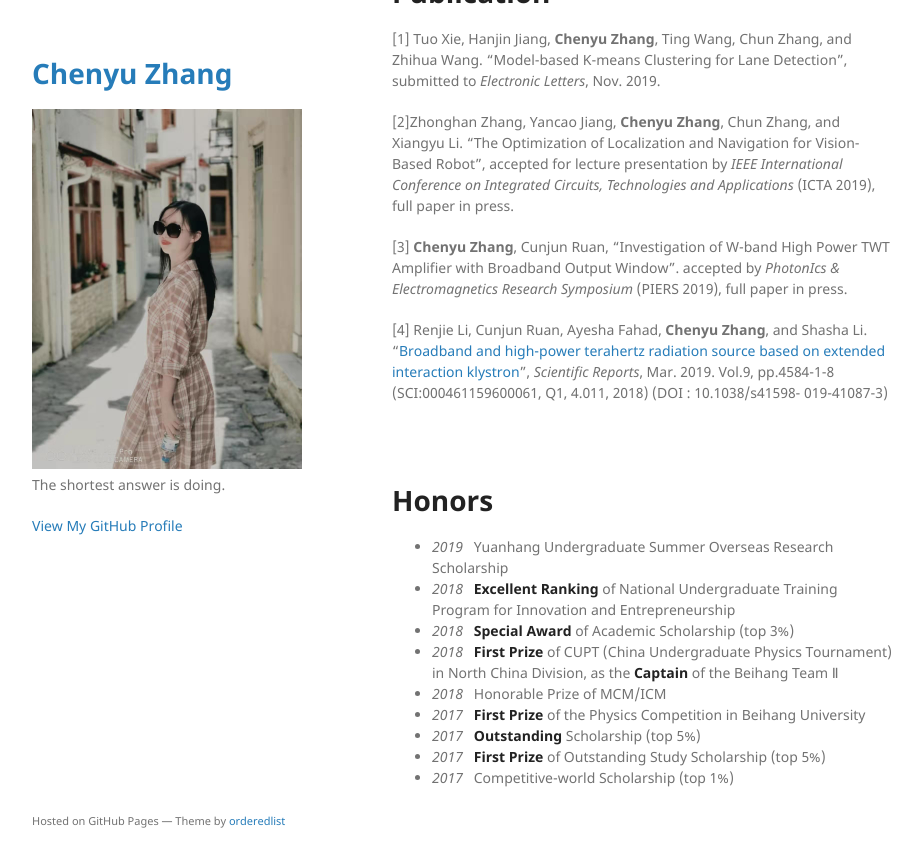
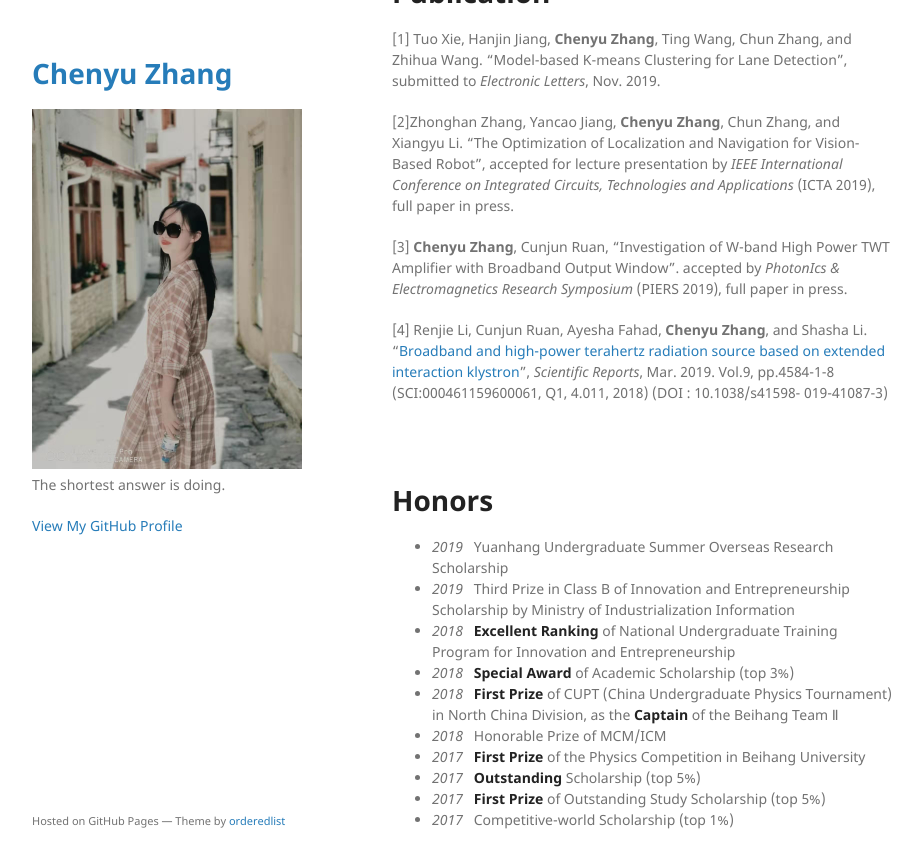
Before and after one commit to AngelicaZ/angelicaz.github.io, a Jekyll site: the page built from index.md, in a window 1280 px wide and 900 px high, scrolled down 979 px. Shown: the top 868 px of the window, without its empty margins (178-1100 px from the left). Built offline with Jekyll 4.4.1, drawn with Linux system fonts in a browser that asks for light colours; our own code applies the rules of GitHub Pages for plain Markdown files.

Commit message:
modify1201

```diff
--- a/index.md
+++ b/index.md
@@ -54,6 +54,7 @@ Here is my [CV](./CV_Chenyu Zhang.pdf).
 # Honors
 
 * *2019* &nbsp;  Yuanhang Undergraduate Summer Overseas Research Scholarship
+* *2019* &nbsp; Third Prize in Class B of Innovation and Entrepreneurship Scholarship by Ministry of Industrialization Information
 * *2018*  &nbsp; **Excellent Ranking** of National Undergraduate Training Program for Innovation and Entrepreneurship
 * *2018* &nbsp;  **Special Award** of Academic Scholarship (top 3%)
 * *2018*  &nbsp; **First Prize** of CUPT (China Undergraduate Physics Tournament) in North China Division, as the **Captain** of the Beihang Team Ⅱ
```
Also changed, not shown: 1 other file.
